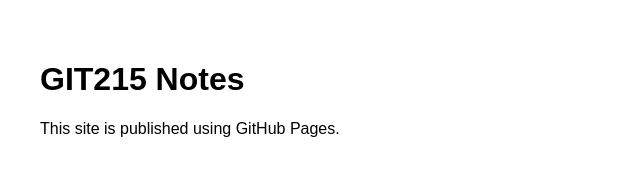
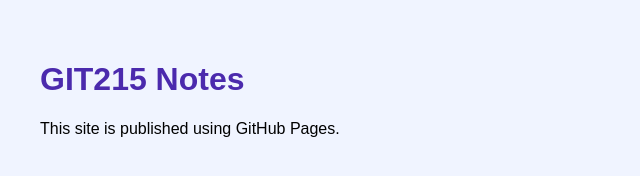
Before and after one commit to pythonprincessux/notes, a plain HTML site: page index.html in a window 1280 px wide. Shown: the whole page, without its empty margins (0-640 px from the left). Drawn offline with Linux system fonts and the light colour scheme.

Commit message:
Update styles.css

```diff
--- a/styles.css
+++ b/styles.css
@@ -1,4 +1,9 @@
 body {
   font-family: Arial, sans-serif;
   padding: 2rem;
+  background-color: #f0f4ff;
 }
+
+h1 {
+  color: #4b2aad;
+}
```
